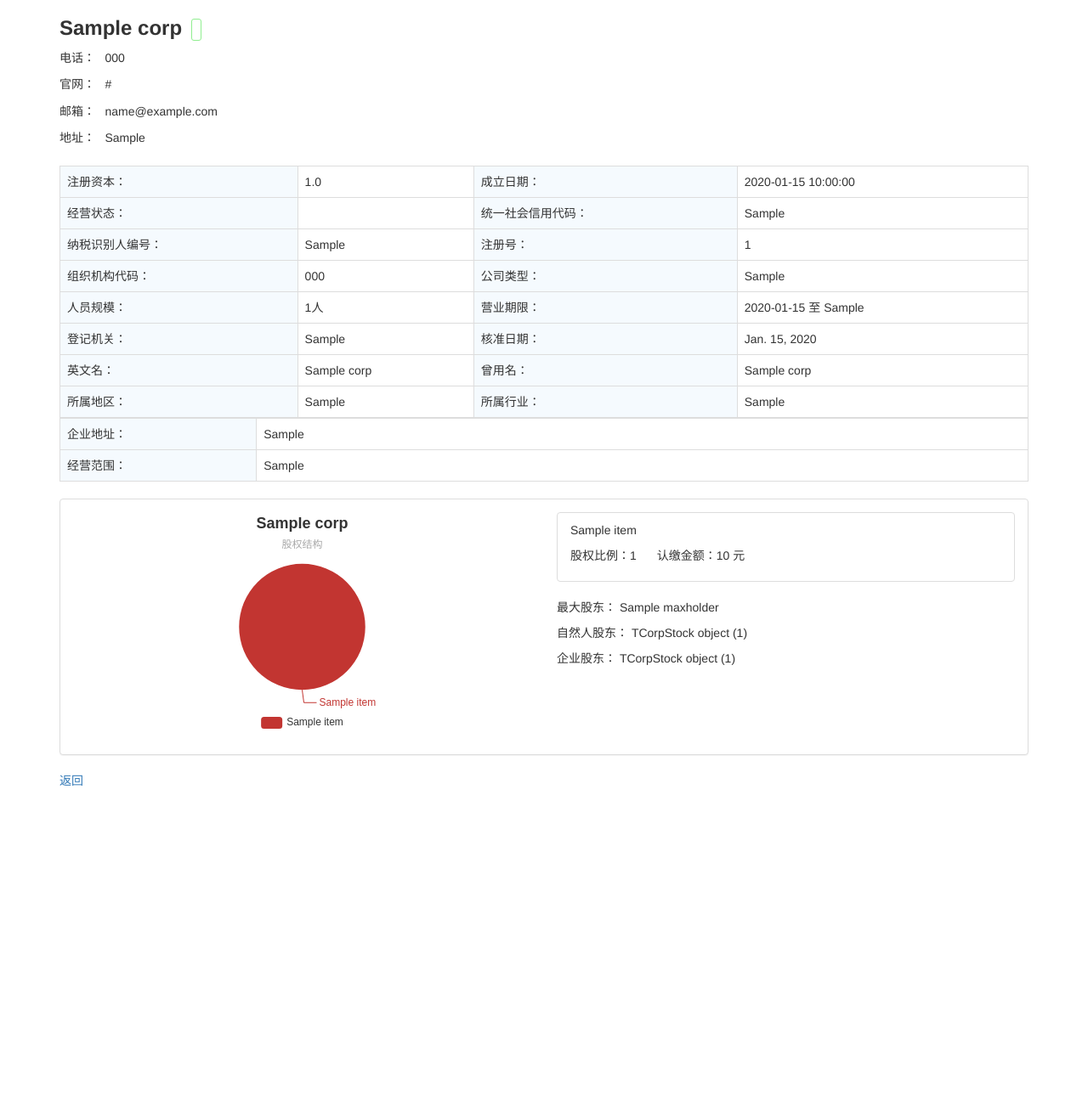
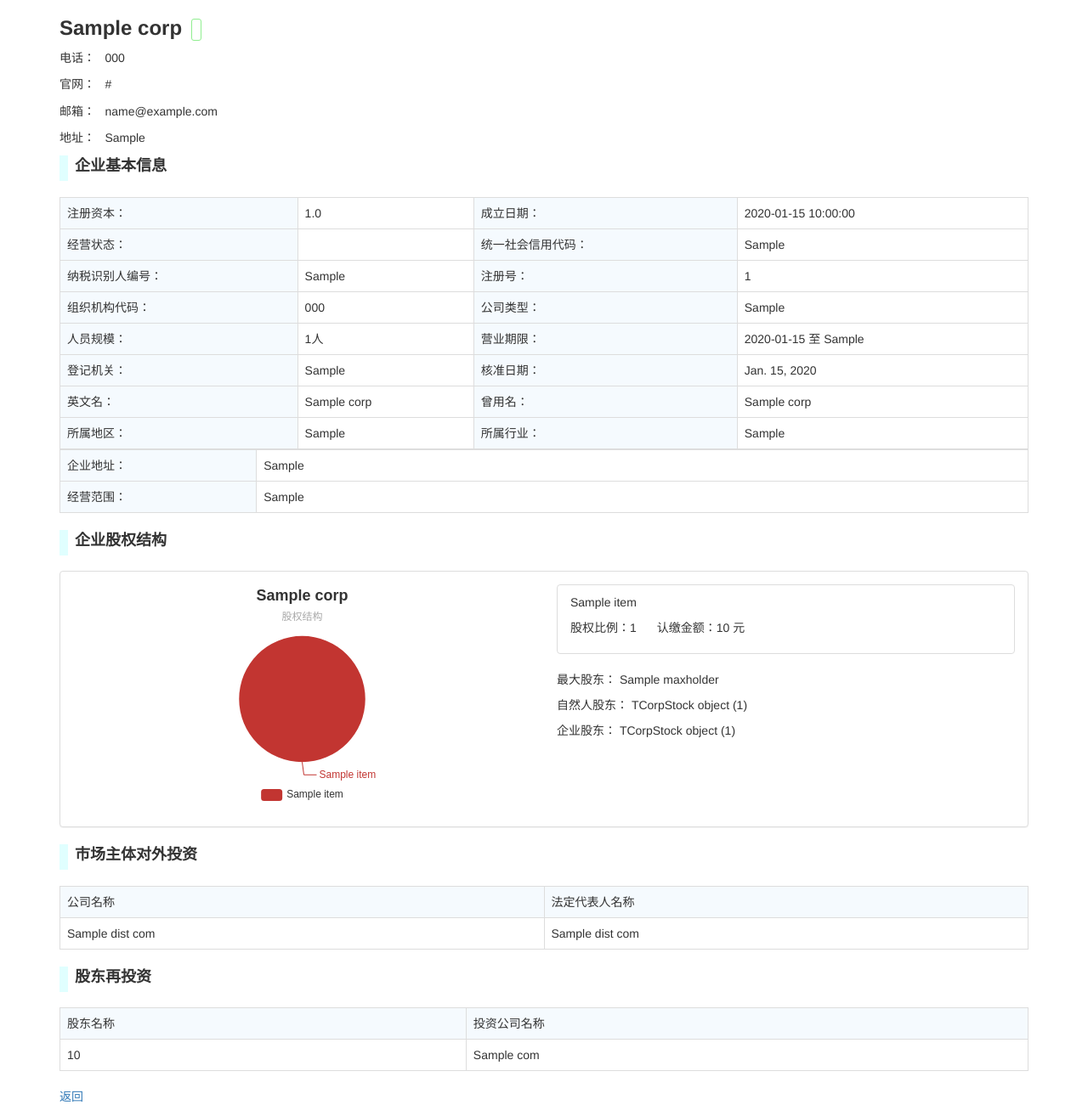
Before and after one commit to SWCTL/companyRelation, a Django app: template templates/result.html in a window 1280 px wide. Shown: the whole page at 85% size. Before the commit the page ends 926 px from the top, so only its background shows below. Run offline with Django 3.2, Linux system fonts and the light colour scheme; tables that the repository leaves empty hold one stand-in row (values such as "Sample post"); the template is opened without the code that fills it: values that come from a table or form of the project are taken from there, most other values are stand-ins (such as "Sample title", 1, 10 or a date in 2020); some libraries are stand-ins or nearby versions.

Commit message:
投资族谱，修改首页为主页

```diff
--- a/companyRelation/urls.py
+++ b/companyRelation/urls.py
@@ -19,6 +19,7 @@ from dataManage import views
 
 urlpatterns = [
     path('admin/', admin.site.urls),
+    path('', views.index),
     path('index/', views.index),
     path('result/', views.result),
     path('fail/', views.fail),
--- a/static/css/result.css
+++ b/static/css/result.css
@@ -14,3 +14,6 @@ table{
 .table_title{
     background:#F5FAFE;
 }
+.title{
+    margin-top:1%; font-weight:bold; font-size:18px;
+}
--- a/templates/result.html
+++ b/templates/result.html
@@ -22,6 +22,11 @@
         <div>官网：<span class="detail">{{ company.web_url }}</span></div>
         <div>邮箱：<span class="detail">{{ company.email }}</span></div>
         <div>地址：<span class="detail">{{ company.addr }}</span></div>
+    </div>
+
+    <div class="title">
+         <div class="decoration"  style="height:30px; width:10px; background:lightcyan; float:left; margin-right:8px;"></div>
+        企业基本信息
     </div>
     <table class="table table-bordered">
         <tr>
@@ -96,6 +101,12 @@
     </table>
 
 <!-- 股权结构 -->
+
+    <div class="title" style="margin-bottom:2%;">
+         <div class="decoration"  style="height:30px; width:10px; background:lightcyan; float:left; margin-right:8px;"></div>
+        企业股权结构
+    </div>
+
     <div class="panel panel-default">
         <div class="panel-body">
             <div class="row">
@@ -123,6 +134,46 @@
             </div>
         </div>
     </div>
+
+    <!--企业投资族谱-->
+    <div class="title">
+        <div class="decoration"  style="height:30px; width:10px; background:lightcyan; float:left; margin-right:8px;"></div>
+        市场主体对外投资
+    </div>
+    <table class="table table-bordered">
+        <tr>
+            <td class="table_title">公司名称</td>
+            <td class="table_title">法定代表人名称</td>
+        </tr>
+        {% for dist_com in dist_coms %}
+            <tr>
+                <td>{{ dist_com.dist_name }}</td>
+                <td>{{ dist_com.oper_man_name }}</td>
+            </tr>
+        {% endfor %}
+    </table>
+    <div class="title">
+        <div class="decoration"  style="height:30px; width:10px; background:lightcyan; float:left; margin-right:8px;"></div>
+        股东再投资
+    </div>
+    <table class="table table-bordered">
+        <tr>
+            <td class="table_title">股东名称</td>
+            <td class="table_title">投资公司名称</td>
+        </tr>
+        {% for stock,company in stock_companys.items %}
+            <tr>
+                <td>{{ stock }}</td>
+                <td>
+                    {% for com in company %}
+                        {{ com }}
+                        {{ ' ' }}
+                    {% endfor %}
+                </td>
+            </tr>
+        {% endfor %}
+    </table>
+
 
     <a href="/index/" >返回</a>
 </div>
```
Also changed, not shown: dataManage/views.py (+44 -1 lines).
